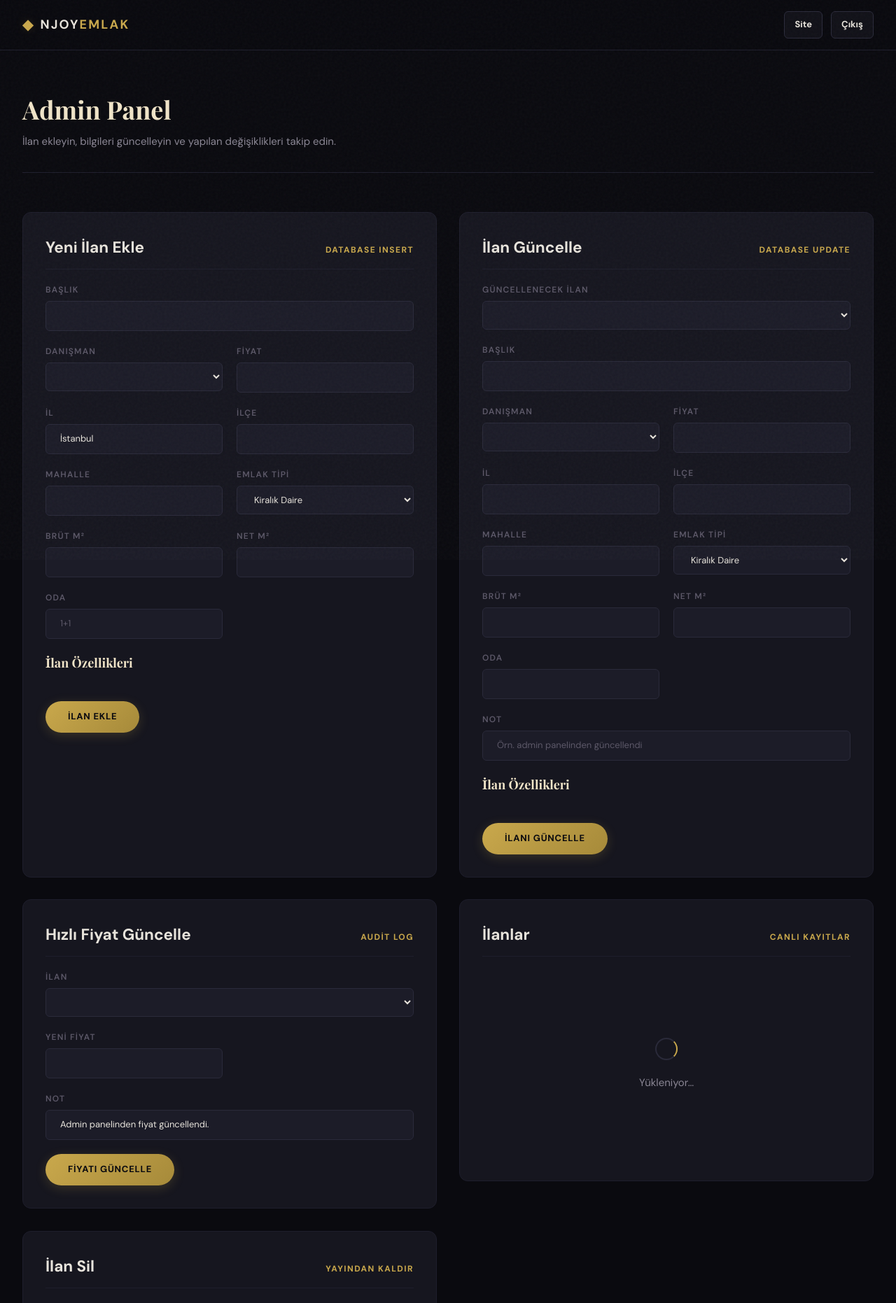
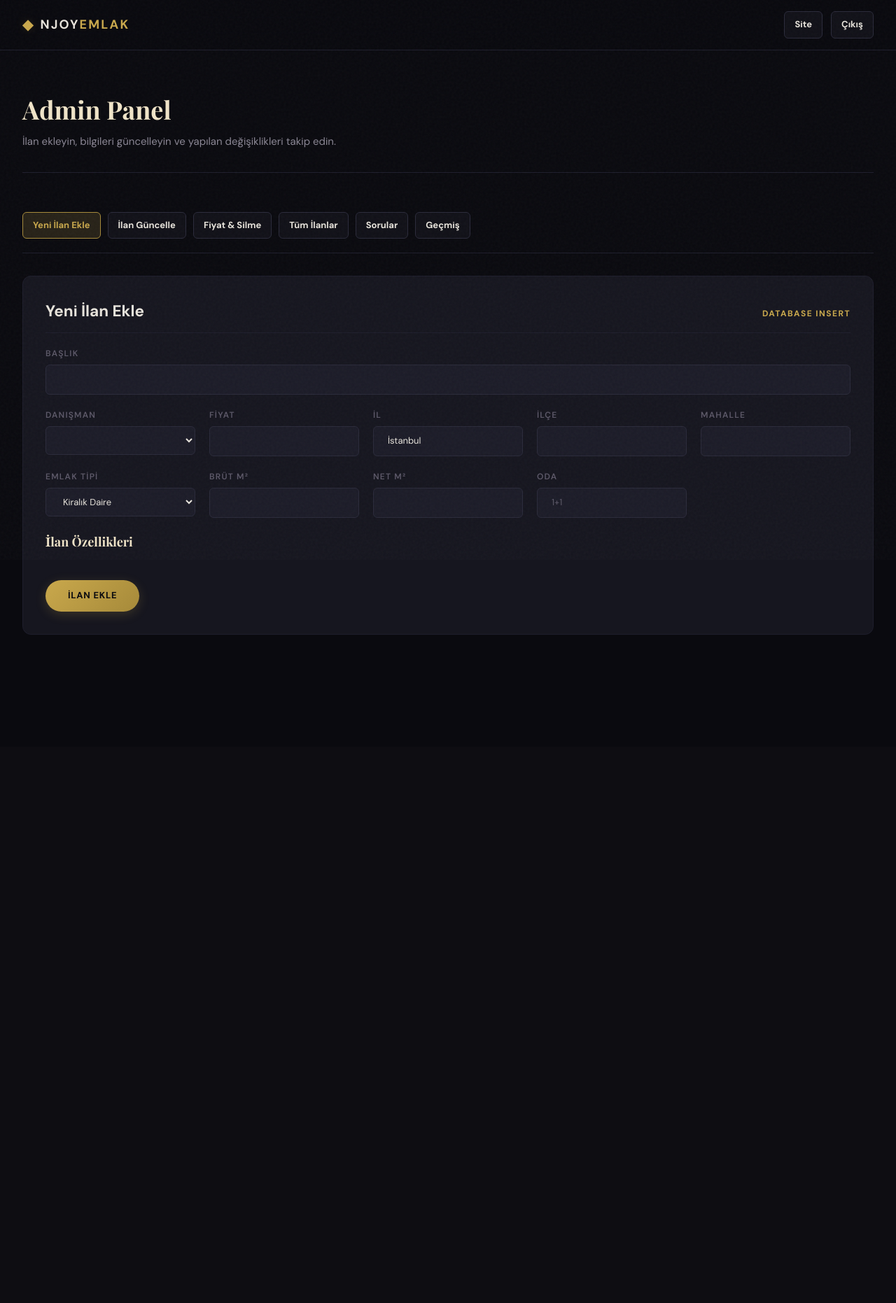
Before and after one commit to alpergnr/SQL-PROJECT, a Flask app: template templates/admin.html in a window 1280 px wide. Shown: the top 1862 px of the page at 70% size. After the commit the page ends 907 px from the top, so only its background shows below. Run offline with Flask 3, Linux system fonts and the light colour scheme; the template is opened without the code that fills it, so the values that code supplies are empty; some libraries are stand-ins or nearby versions.

Commit message:
Update admin.html

```diff
--- a/templates/admin.html
+++ b/templates/admin.html
@@ -19,7 +19,7 @@
             </a>
             <div class="admin-nav-actions">
                 <span class="admin-user">{{ admin_email }}</span>
-                <a href="/" class="btn-secondary" target="_blank">Site</a>
+                <a href="/" class="btn-secondary">Site</a>
                 <a href="/logout" class="btn-secondary">Çıkış</a>
             </div>
         </div>
@@ -32,9 +32,17 @@
                 <p class="section-desc">İlan ekleyin, bilgileri güncelleyin ve yapılan değişiklikleri takip edin.</p>
             </div>
         </header>
+        <div class="admin-tabs" id="admin-tabs">
+            <button class="btn-secondary active" data-target="tab-ekle">Yeni İlan Ekle</button>
+            <button class="btn-secondary" data-target="tab-guncelle">İlan Güncelle</button>
+            <button class="btn-secondary" data-target="tab-islem">Fiyat & Silme</button>
+            <button class="btn-secondary" data-target="tab-ilanlar">Tüm İlanlar</button>
+            <button class="btn-secondary" data-target="tab-sorular">Sorular</button>
+            <button class="btn-secondary" data-target="tab-gecmis">Geçmiş</button>
+        </div>
 
         <section class="admin-grid">
-            <article class="analysis-card admin-panel-card">
+            <div id="tab-ekle" class="admin-tab-content active"><article class="analysis-card admin-panel-card">
                 <div class="analysis-card-head">
                     <h2>Yeni İlan Ekle</h2>
                     <span>Database Insert</span>
@@ -91,9 +99,9 @@
                     </div>
                     <button class="btn-primary" type="submit">İlan Ekle</button>
                 </form>
-            </article>
+            </article></div>
 
-            <article class="analysis-card admin-panel-card">
+            <div id="tab-guncelle" class="admin-tab-content"><article class="analysis-card admin-panel-card">
                 <div class="analysis-card-head">
                     <h2>İlan Güncelle</h2>
                     <span>Database Update</span>
@@ -158,11 +166,11 @@
                     </div>
                     <button class="btn-primary" type="submit">İlanı Güncelle</button>
                 </form>
-            </article>
+            </article></div>
         </section>
 
         <section class="admin-grid admin-grid--lower">
-            <article class="analysis-card">
+            <div id="tab-islem" class="admin-tab-content"><article class="analysis-card">
                 <div class="analysis-card-head">
                     <h2>Hızlı Fiyat Güncelle</h2>
                     <span>Audit Log</span>
@@ -184,19 +192,7 @@
                     </div>
                     <button class="btn-primary" type="submit">Fiyatı Güncelle</button>
                 </form>
-            </article>
-
-            <article class="analysis-card">
-                <div class="analysis-card-head">
-                    <h2>İlanlar</h2>
-                    <span>Canlı Kayıtlar</span>
-                </div>
-                <div id="admin-listings-table" class="admin-table-slot">
-                    <div class="loading-state"><span class="loader"></span><p>Yükleniyor…</p></div>
-                </div>
-            </article>
-
-            <article class="analysis-card">
+            </article> <article class="analysis-card">
                 <div class="analysis-card-head">
                     <h2>İlan Sil</h2>
                     <span>Yayından Kaldır</span>
@@ -214,10 +210,22 @@
                     </div>
                     <button class="btn-primary btn-primary-danger" type="submit">İlanı Sil</button>
                 </form>
-            </article>
+            </article></div>
+
+            <div id="tab-ilanlar" class="admin-tab-content"><article class="analysis-card">
+                <div class="analysis-card-head">
+                    <h2>İlanlar</h2>
+                    <span>Canlı Kayıtlar</span>
+                </div>
+                <div id="admin-listings-table" class="admin-table-slot">
+                    <div class="loading-state"><span class="loader"></span><p>Yükleniyor…</p></div>
+                </div>
+            </article></div>
+
+
         </section>
 
-        <section class="analysis-card admin-history-card">
+        <div id="tab-sorular" class="admin-tab-content"><section class="analysis-card admin-history-card">
             <div class="analysis-card-head">
                 <h2>Müşteri Soruları</h2>
                 <span>Cevap Bekleyenler</span>
@@ -225,9 +233,9 @@
             <div id="admin-questions-table">
                 <div class="loading-state"><span class="loader"></span><p>Yükleniyor…</p></div>
             </div>
-        </section>
+        </section></div>
 
-        <section class="analysis-card admin-history-card">
+        <div id="tab-gecmis" class="admin-tab-content"><section class="analysis-card admin-history-card">
             <div class="analysis-card-head">
                 <h2>İlan Geçmişi</h2>
                 <span>Son Değişiklikler</span>
@@ -235,7 +243,7 @@
             <div id="admin-history-table">
                 <div class="loading-state"><span class="loader"></span><p>Yükleniyor…</p></div>
             </div>
-        </section>
+        </section></div>
     </main>
 
     <div class="toast-container" id="toast-container"></div>
```
